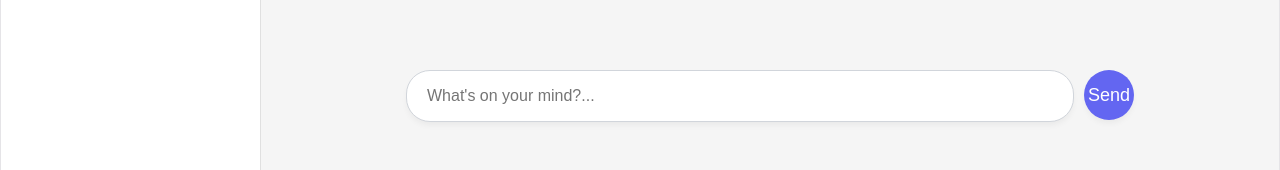
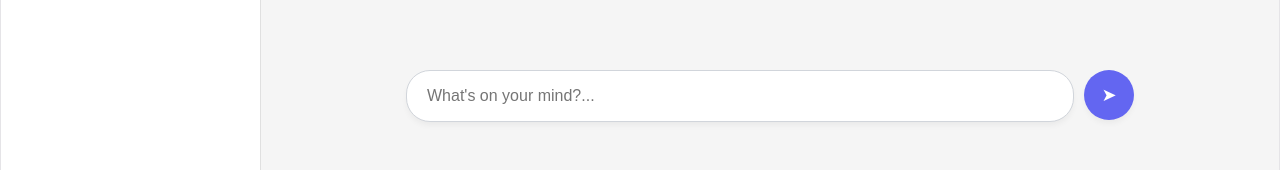
Before and after one commit to roshan-ak10/NeoAi-frontend, a React (Vite) app: page / in a window 1280 px wide. Shown: the part 626-796 px from the top of the page. Built offline with nearby package versions, Linux system fonts and the light colour scheme.

Commit message:
minimal ui redesigned

```diff
--- a/src/App.jsx
+++ b/src/App.jsx
@@ -169,7 +169,7 @@ function App() {
               onClick={handleSendMessage}
               disabled={isLoading}
             >
-              Send
+              ➤
             </button>
           </div>
         </div>
```
